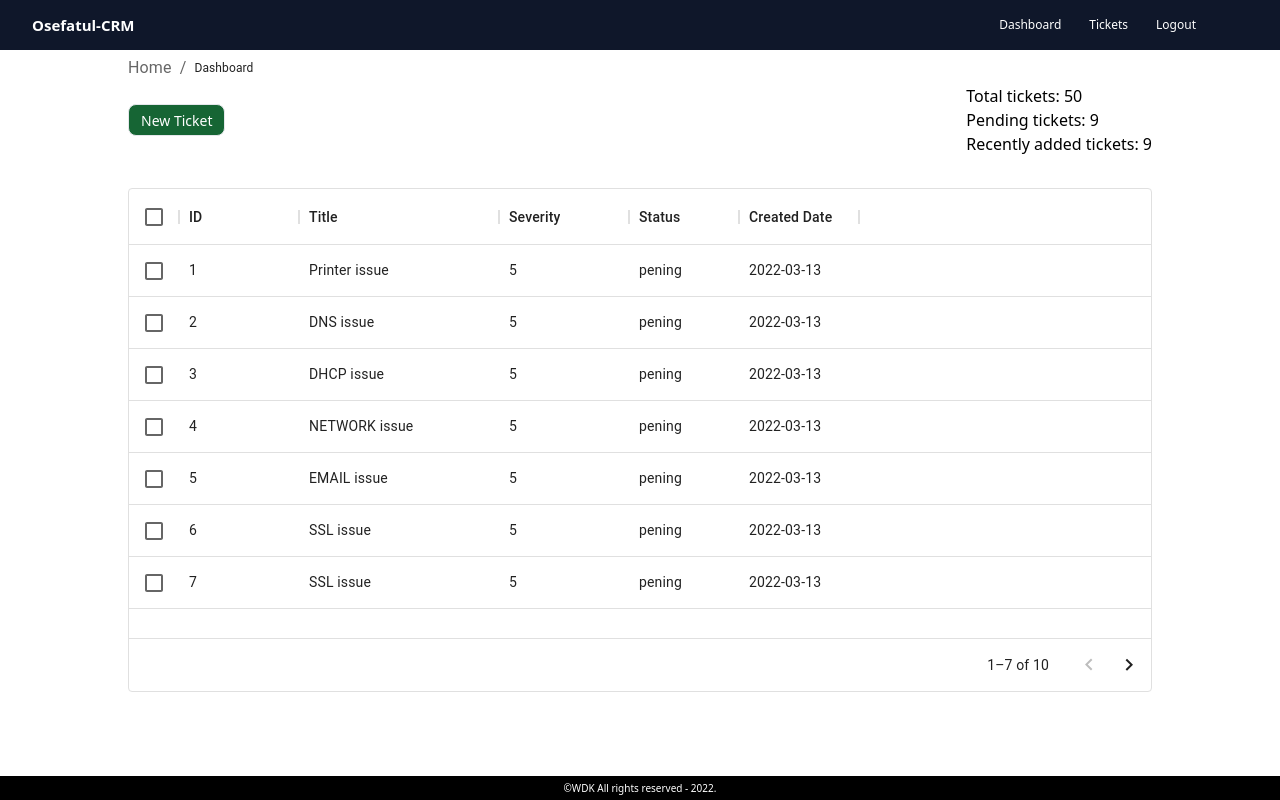
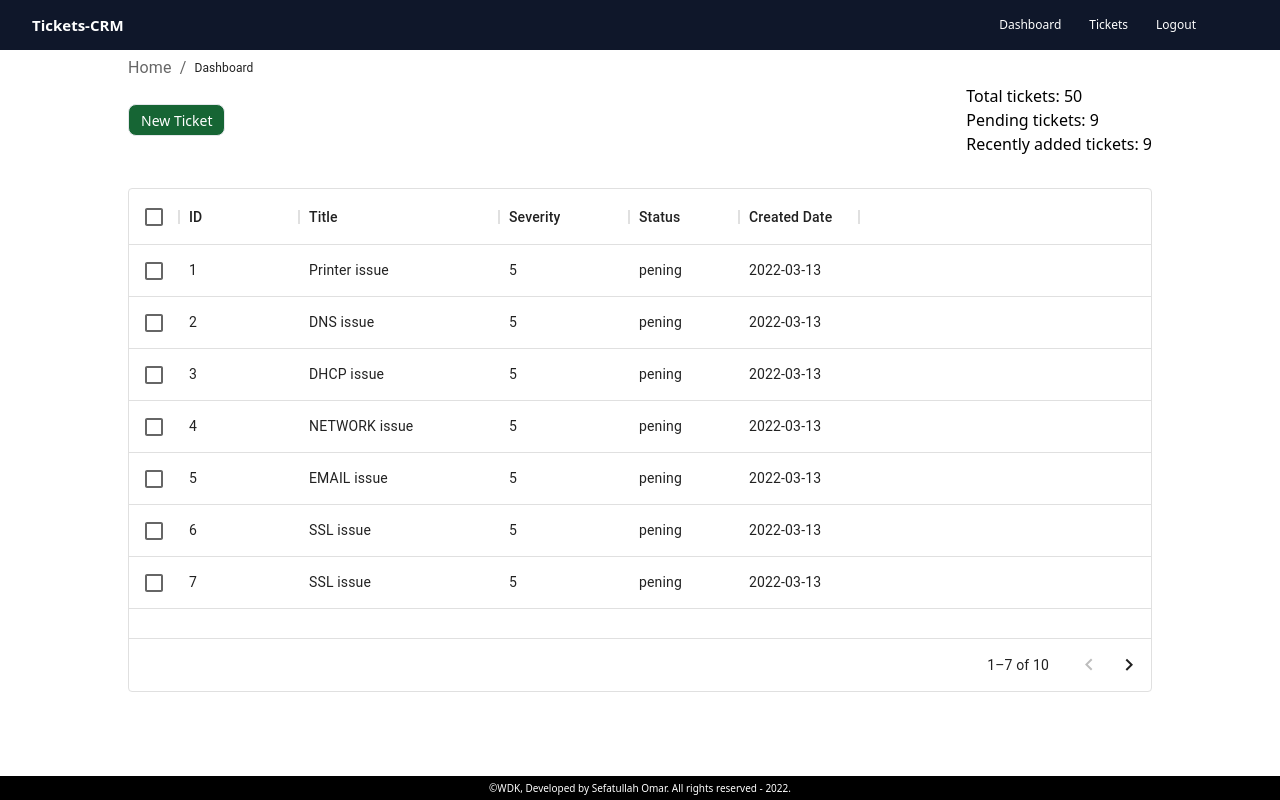
Before and after one commit to osefatul/ticket-tracker-system-CRM, a React (Create React App) app in the folder frontend/: page /dashboard in a window 1280 px wide. Built offline with nearby package versions, Linux system fonts and the light colour scheme.

Commit message:
MongoDb connection has been made.

```diff
--- a/frontend/public/index.html
+++ b/frontend/public/index.html
@@ -10,7 +10,7 @@
       content="Web site created using create-react-app"
     />
 
-    <title>React App</title>
+    <title>Ticket System</title>
   </head>
   <body>
     <div id="root"></div>
--- a/frontend/src/components/Footer.jsx
+++ b/frontend/src/components/Footer.jsx
@@ -3,7 +3,7 @@ import React from "react";
 function Footer() {
   return (
     <div className="flex items-center justify-center text-white bg-black h-[24px] text-[10px] fixed w-full bottom-0 z-50">
-      &copy;WDK All rights reserved - 2022.
+      &copy;WDK, Developed by Sefatullah Omar. All rights reserved - 2022.
     </div>
   );
 }
--- a/frontend/src/components/Header.jsx
+++ b/frontend/src/components/Header.jsx
@@ -8,7 +8,9 @@ function Header() {
 
   return (
     <div className=" bg-slate-900 flex items-center justify-between px-8 h-[50px] fixed w-full top-0 z-50">
-      <div className="font-bold text-[15px]">Osefatul-CRM</div>
+      <Link to="/">
+        <div className="font-bold text-[15px]">Tickets-CRM</div>
+      </Link>
 
       <div className="">
         <ul className="hidden sm:flex items-center justify-center text-white space-x-5 text-[12px] px-12 ">
```
Also changed, not shown: 2 other files (tests, documents, lock files or other folders).
